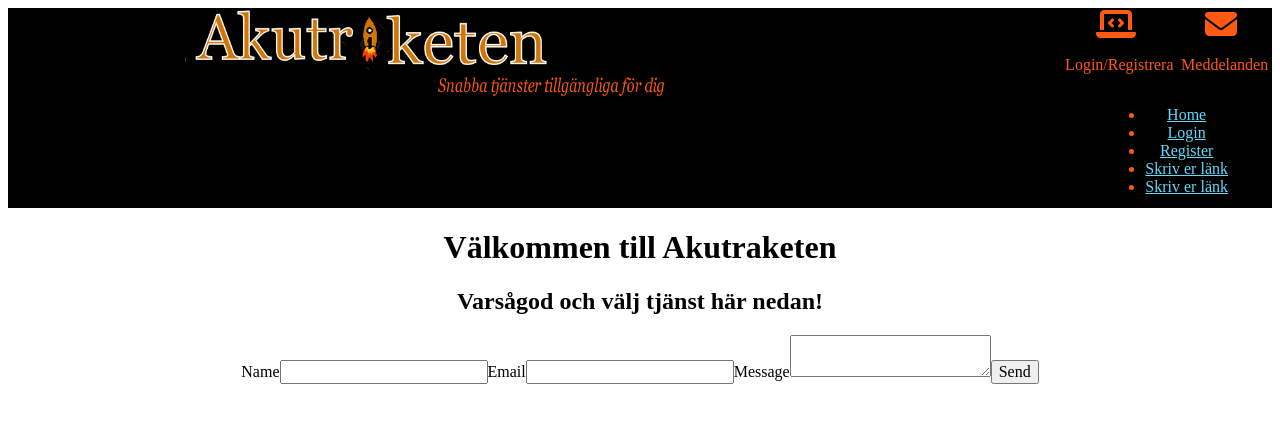
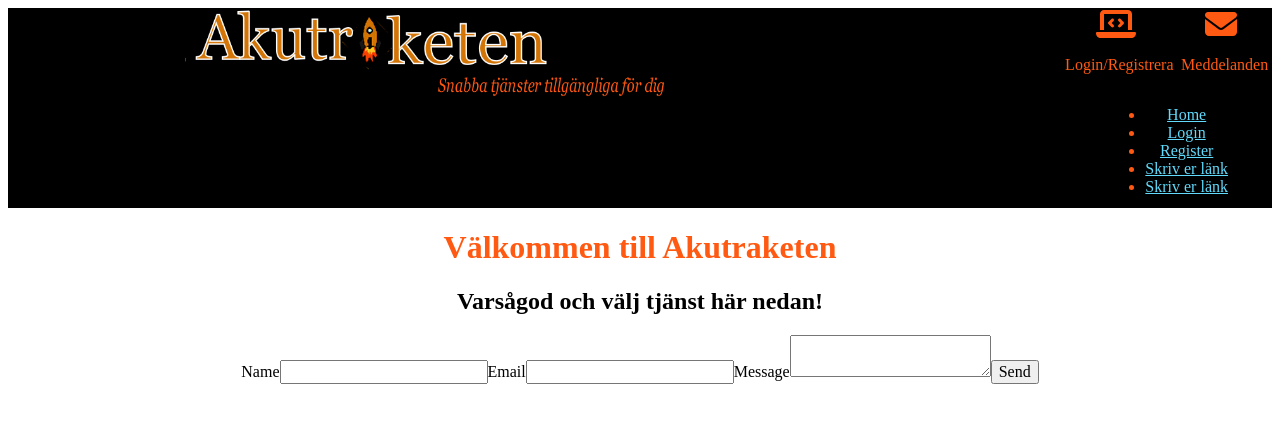
Before and after one commit to Tootfarangi90/Tjanstformedlingssida-FE, a React (Create React App) app: page / in a window 1280 px wide. Shown: the top 422 px of the page. Built offline with nearby package versions, Linux system fonts and the light colour scheme.

Commit message:
css page for home made

```diff
--- a/src/components/home/Home.jsx
+++ b/src/components/home/Home.jsx
@@ -1,4 +1,5 @@
 import React from 'react'
+import "./Home.css"
 
 
 
@@ -10,7 +11,7 @@ function Home() {
   return (
 
     <div>
-        <h1>
+        <h1 id="main-title">
             Välkommen till Akutraketen
         </h1>
         <h2>
--- /dev/null
+++ b/src/components/home/home.css
@@ -0,0 +1,3 @@
+#main-title {
+    color: #FF5912;
+}
```
